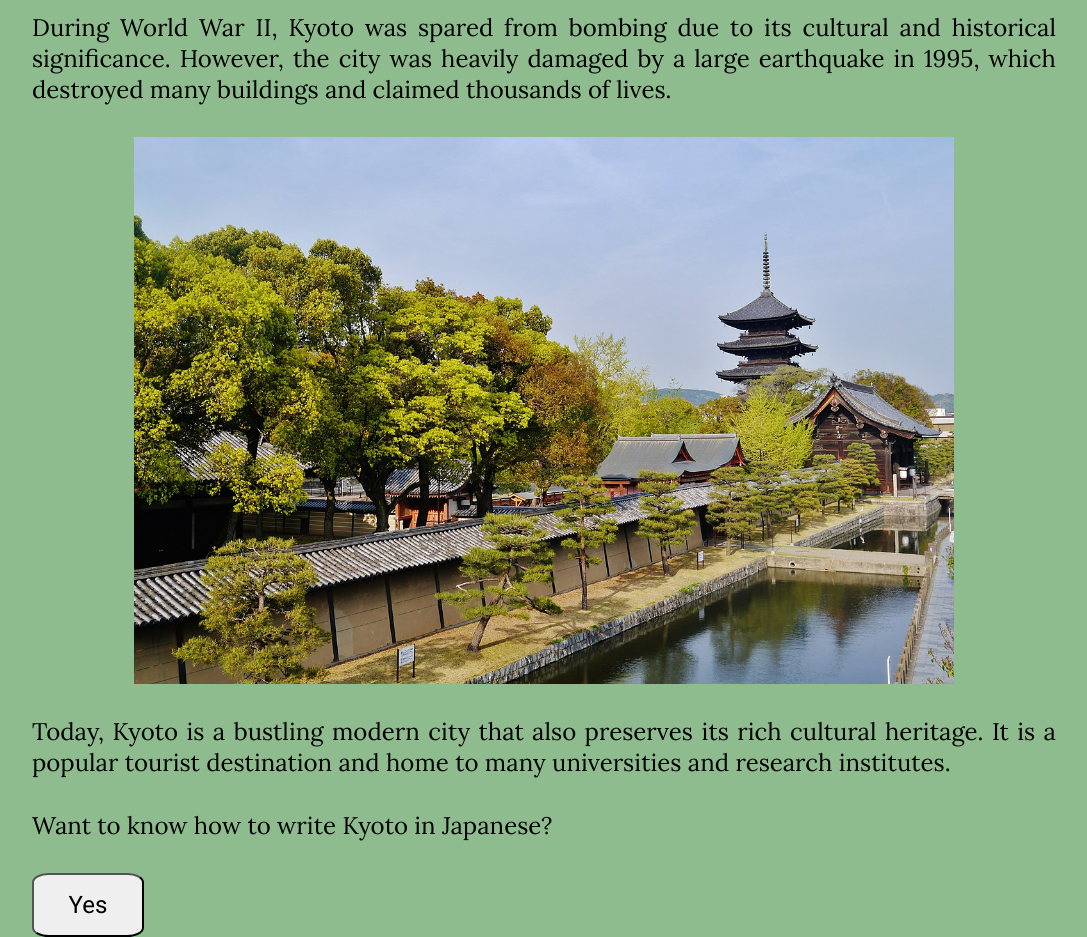
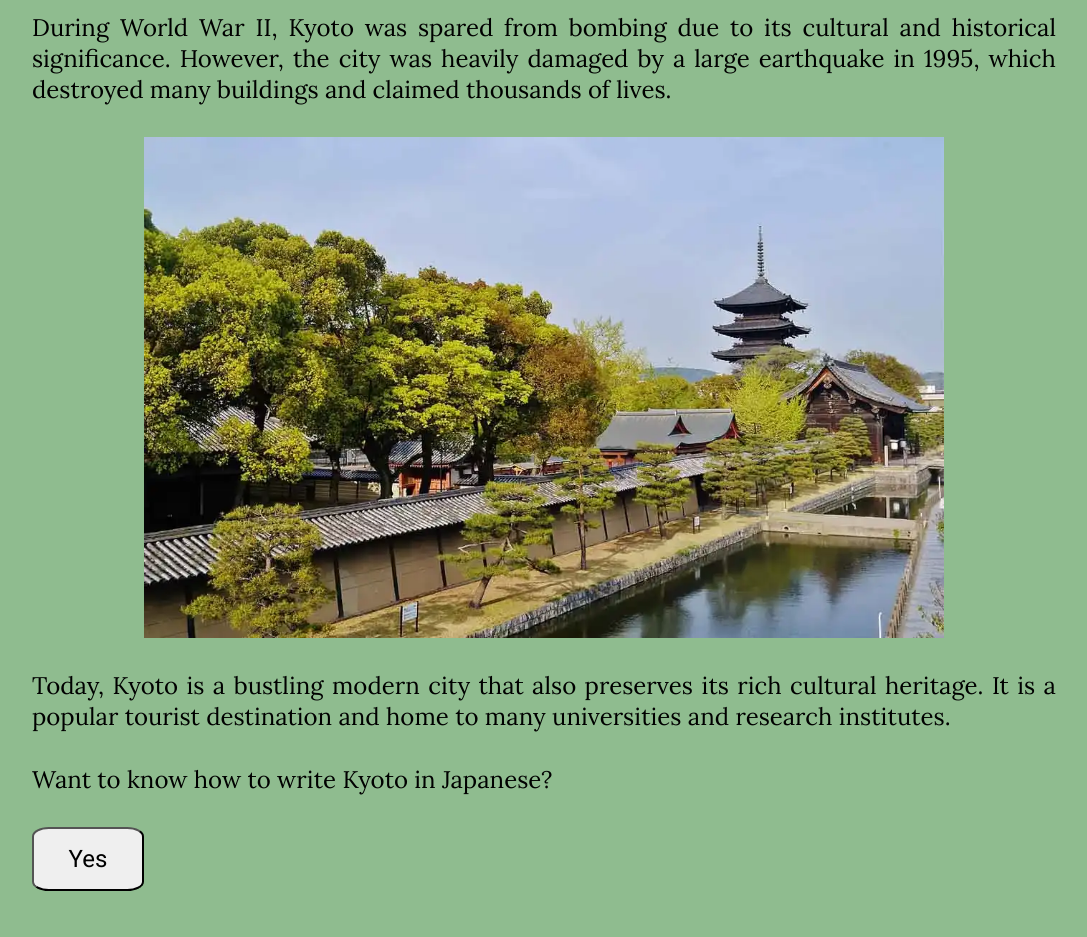
Before and after one commit to AinaSorribas/PAC3_kyoto_rendiment, a website built with Parcel: page about.html in a window 1280 px wide. Shown: the part 1260-2197 px from the top of the page, without its empty margins (96-1183 px from the left). Built offline with nearby package versions, Linux system fonts and the light colour scheme.

Commit message:
newupdate

```diff
--- a/about.html
+++ b/about.html
@@ -44,13 +44,13 @@
             <p class="detallp">In 1868, the Meiji Restoration ended the shogunate and moved the capital to Tokyo, but Kyoto remained an important cultural center. Many traditional crafts, such as pottery and textiles, are still produced in Kyoto today.</p>
             <p class="detallp">During World War II, Kyoto was spared from bombing due to its cultural and historical significance. However, the city was heavily damaged by a large earthquake in 1995, which destroyed many buildings and claimed thousands of lives.</p>
             <img class="resolutionswitching"
-                srcset="./src/img/kyoto_river.jpg 1280w,
-                            ./src/img/kyoto_river_512.jpg 768w,
-                            ./src/img/kyoto_river_256.jpg 512w",
+                srcset="./src/img/kyoto_river2.webp 1280w,
+                            ./src/img/kyoto_river_512.webp 768w,
+                            ./src/img/kyoto_river_256.webp 512w",
                 sizes="(min-width: 1024px) 1280px,
                             (min-width: 768px) 512px,
                             256px"
-                src="./src/img/kyoto_river.jpg" alt="Kyoto by the river" loading="lazy">
+                src="./src/img/kyoto_river2.webp" alt="Kyoto by the river" loading="lazy">
             <p class="detallp">Today, Kyoto is a bustling modern city that also preserves its rich cultural heritage. It is a popular tourist destination and home to many universities and research institutes.</p>
             <p class="detallp">Want to know how to write Kyoto in Japanese?</p>
             <button onclick="funcioclic()">Yes</button>
--- a/css/estils.css
+++ b/css/estils.css
@@ -242,10 +242,11 @@ iframe{
     border: 4px solid rgba(99, 130, 105, 1);
     border-radius: 4px;
   }
-
   .resolutionswitching{
     margin: auto;
     padding-bottom: 2rem;
+    height: 200px;
+    width: 300px;
   }
 
   .sushitable{
@@ -486,6 +487,12 @@ footer img{
         width: 300px;
         height: 300px;
     }
+    .resolutionswitching{
+        margin: auto;
+        padding-bottom: 2rem;
+        height: 400px;
+        width: 600px;
+      }
       footer ul li {
         display: inline-block;
         font-size: 1rem;
@@ -647,6 +654,12 @@ footer img{
         font-size: 1.5rem;
 
     }
+    .resolutionswitching{
+        margin: auto;
+        padding-bottom: 2rem;
+        height: 533px;
+        width: 800px;
+      }
     .sushitable{
         display: flex;
         justify-content: center;
@@ -699,4 +712,5 @@ footer img{
         width: 330px;
         border-radius: 25px;
     }
+
 }
```
Also changed, not shown: links.html (+1 -1 lines), src/img/kyoto_river2.jpg (added), src/img/kyoto_river2.webp (added), src/img/kyoto_river_256.webp (added), src/img/kyoto_river_512.webp (added).
